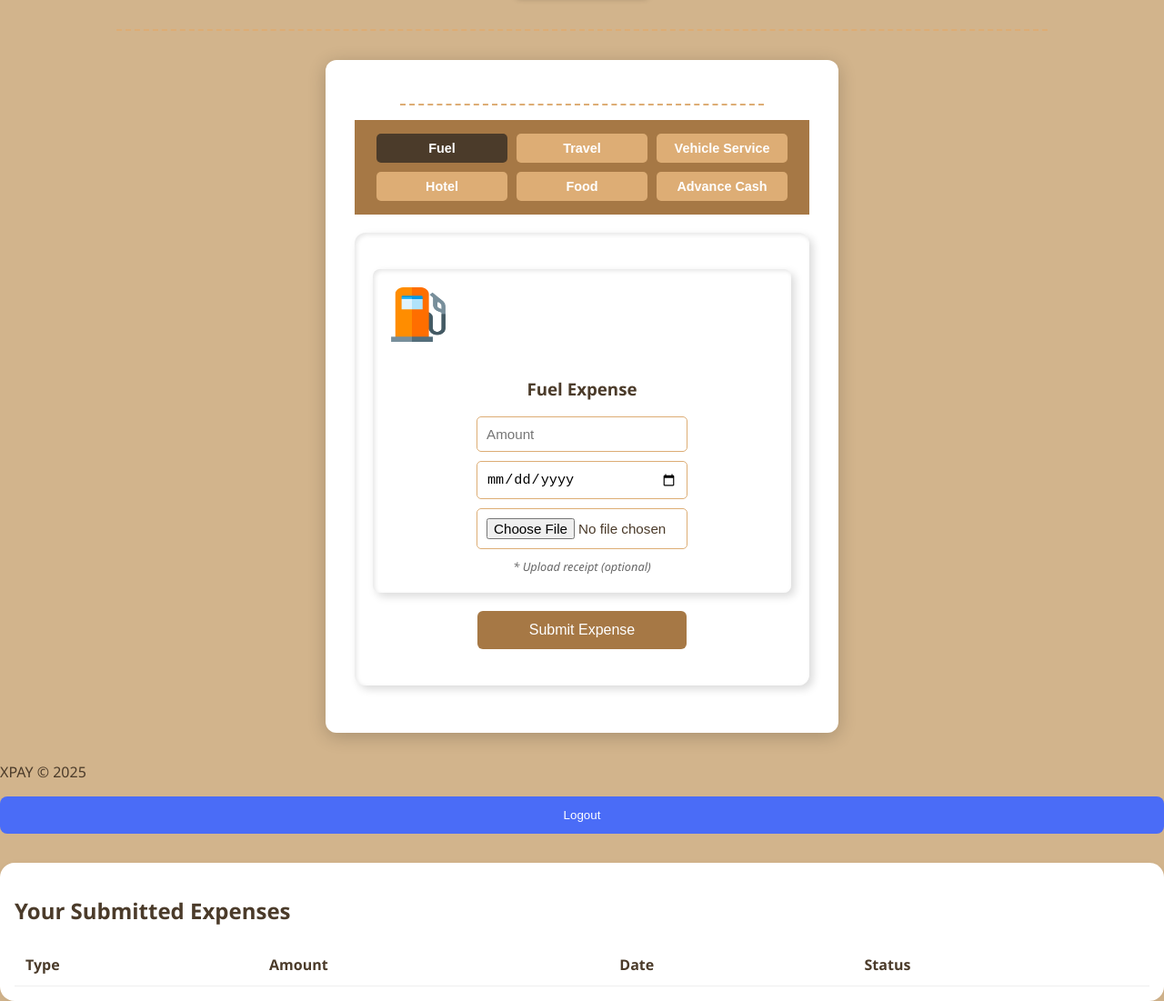
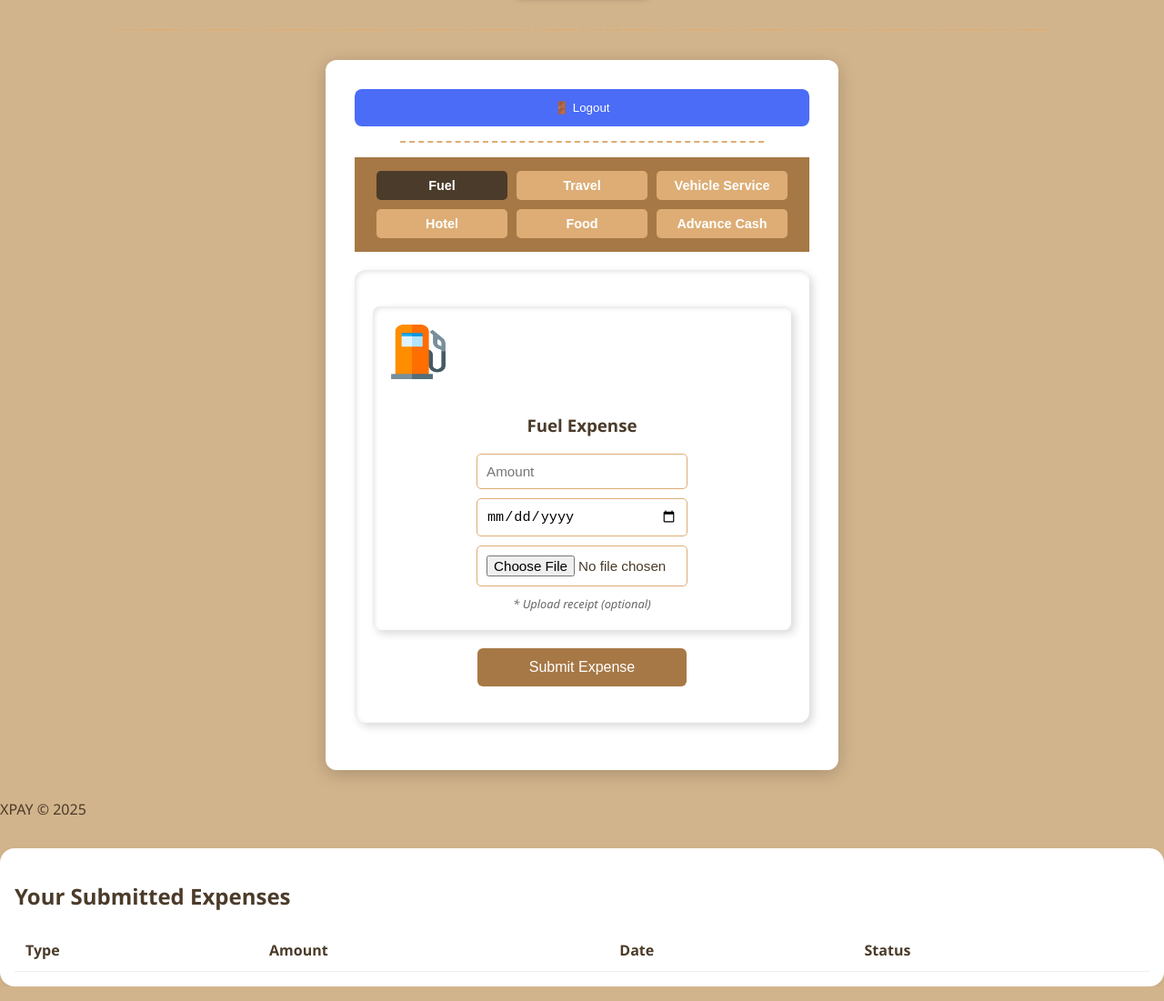
Before and after one commit to mazharmecci/XPAY, a plain HTML site: page employee.html in a window 1280 px wide. Shown: the part 153-1254 px from the top of the page at 91% size. Drawn offline with Linux system fonts and the light colour scheme; no server answers.

Commit message:
Update employee.html

```diff
--- a/employee.html
+++ b/employee.html
@@ -18,6 +18,7 @@
 
     <!-- 🌰 Form Wrapper for Biscuit Background -->
     <div class="form-wrapper">
+        <button onclick="logoutUser()" class="logout-btn inside-form">🚪 Logout</button>
 
       <hr class="section-divider" />
 
@@ -163,11 +164,6 @@
     };
   </script>
 
-    <!-- Logout Button -->
-    <div class="dashboard-wrapper" style="position: relative;">
-      <button onclick="logoutUser()" class="logout-btn">Logout</button>
-
-
   <section id="expenseReport" class="report-section">
     <h2>Your Submitted Expenses</h2>
     <table id="reportTable">
```
